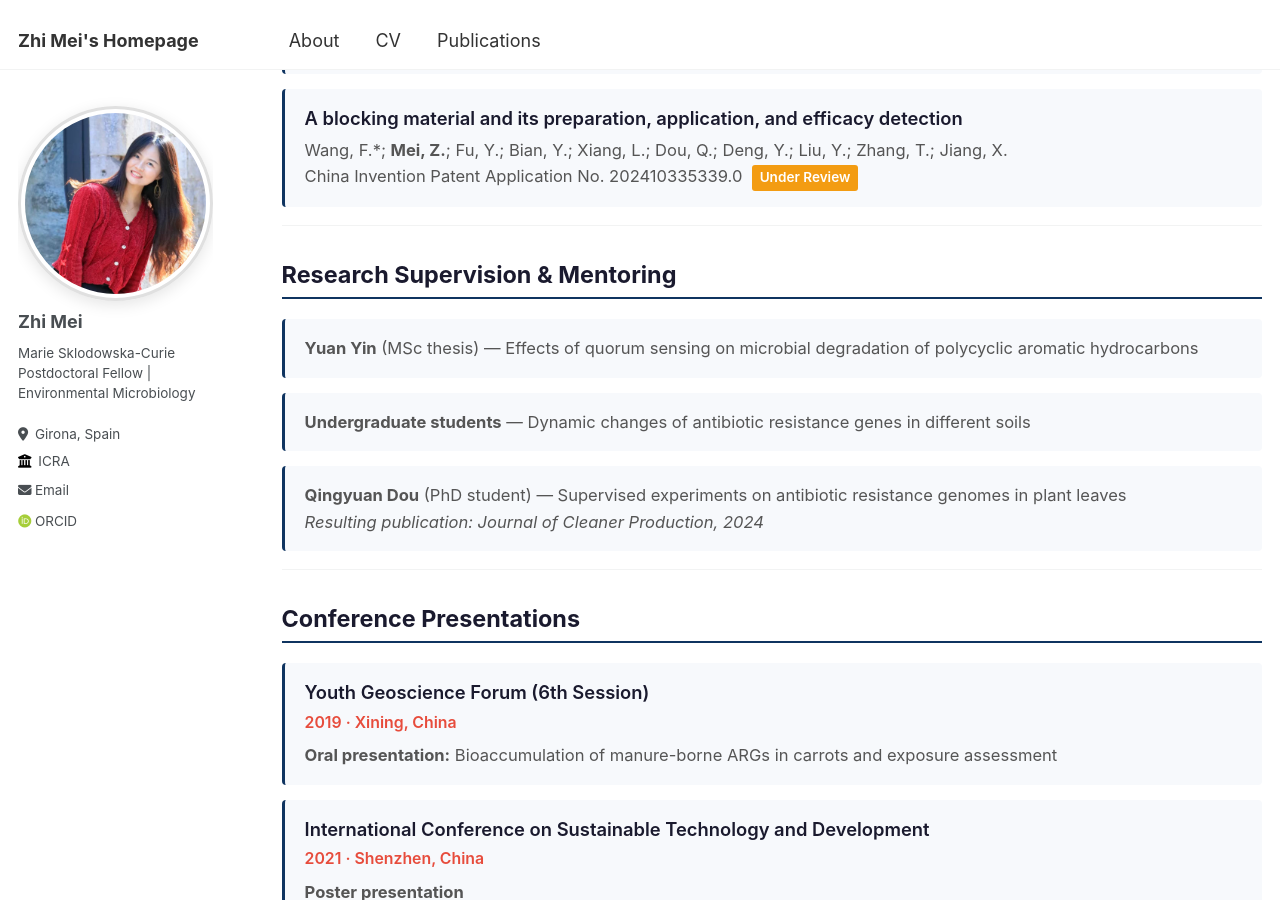
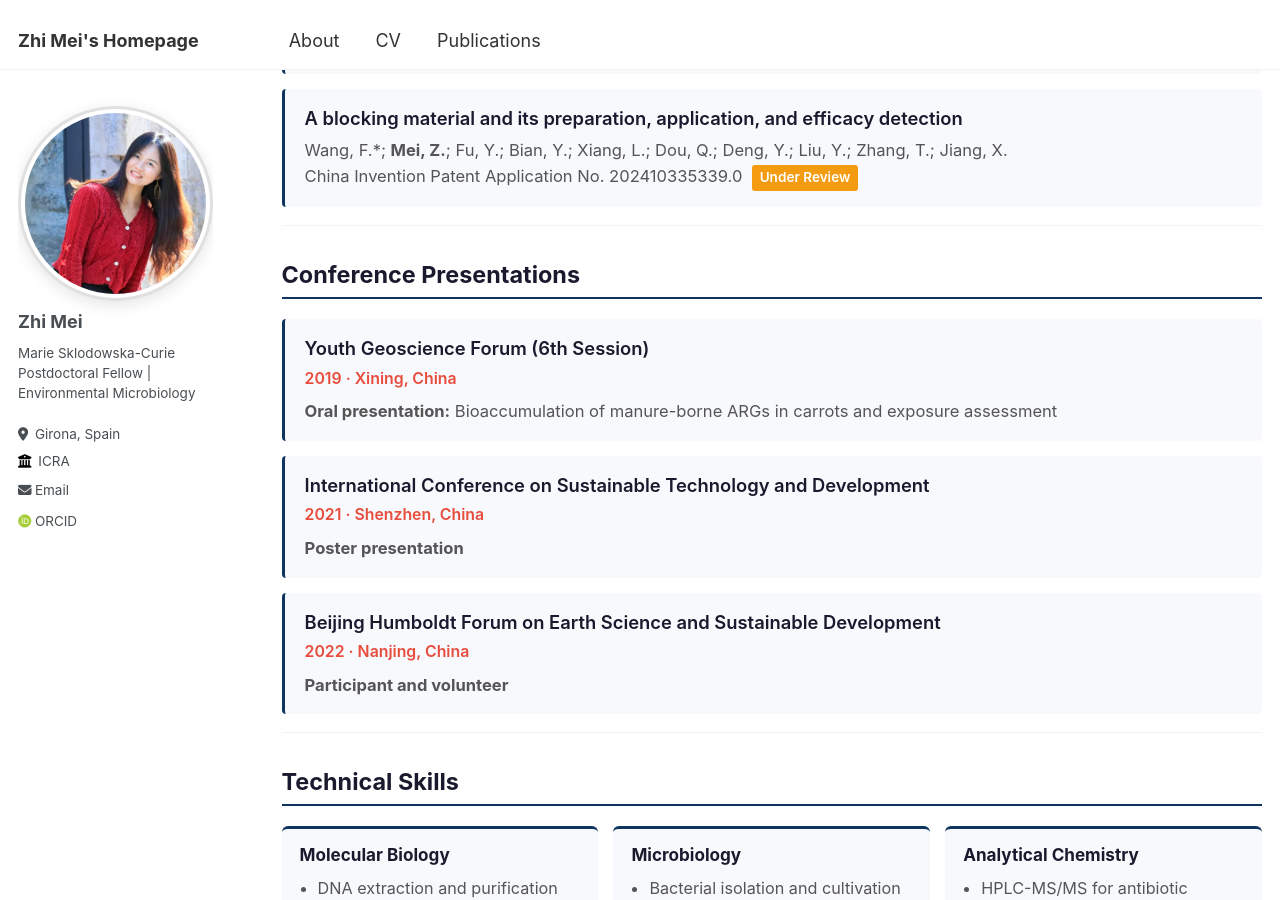
Before and after one commit to XxFChen/ZhiMei, a Jekyll site: the page built from _pages/cv.md, in a window 1280 px wide and 900 px high, scrolled down 2120 px. Built offline with Jekyll 4.4.1, drawn with Linux system fonts in a browser that asks for light colours; some web fonts are replaced.

Commit message:
Remove Research Supervision & Mentoring section from CV

```diff
--- a/_pages/cv.md
+++ b/_pages/cv.md
@@ -206,29 +206,6 @@ redirect_from:
 
 ---
 
-<h2 class="cv-section-title">Research Supervision & Mentoring</h2>
-
-<div class="cv-card">
-  <div class="cv-detail">
-    <strong>Yuan Yin</strong> (MSc thesis) — Effects of quorum sensing on microbial degradation of polycyclic aromatic hydrocarbons
-  </div>
-</div>
-
-<div class="cv-card">
-  <div class="cv-detail">
-    <strong>Undergraduate students</strong> — Dynamic changes of antibiotic resistance genes in different soils
-  </div>
-</div>
-
-<div class="cv-card">
-  <div class="cv-detail">
-    <strong>Qingyuan Dou</strong> (PhD student) — Supervised experiments on antibiotic resistance genomes in plant leaves<br>
-    <em>Resulting publication: Journal of Cleaner Production, 2024</em>
-  </div>
-</div>
-
----
-
 <h2 class="cv-section-title">Conference Presentations</h2>
 
 <div class="cv-card">
```
